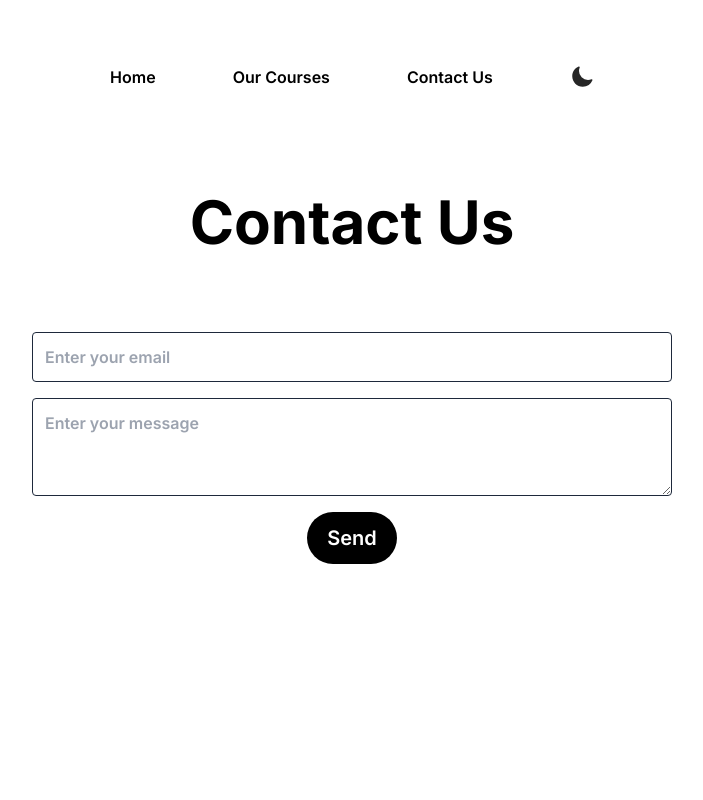
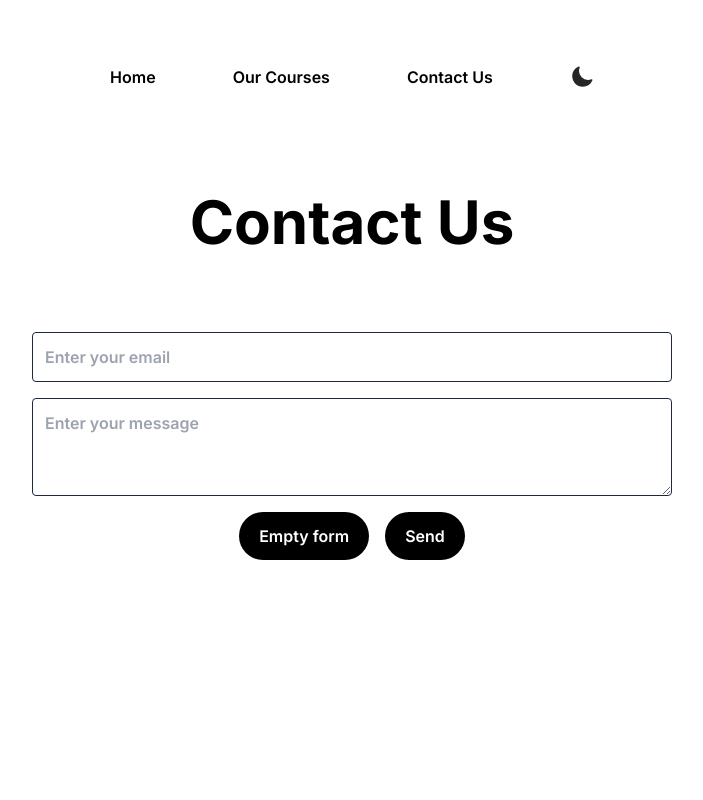
Before and after one commit to saurabh-tambolkar/music_app, a Next.js app: page /contact in a window 1280 px wide. Shown: the top 800 px of the page, without its empty margins (288-991 px from the left). Built offline with nearby package versions, Linux system fonts and the light colour scheme.

Commit message:
adding contact api's

```diff
--- a/package.json
+++ b/package.json
@@ -13,6 +13,7 @@
     "clsx": "^2.1.1",
     "framer-motion": "^11.3.5",
     "mini-svg-data-uri": "^1.4.4",
+    "mongoose": "^8.5.1",
     "next": "14.2.5",
     "react": "^18",
     "react-dom": "^18",
--- /dev/null
+++ b/src/app/api/contact/route.js
@@ -0,0 +1,19 @@
+import { Contact } from "@/data/models/contactModel";
+import { Mongo_Url } from "@/utils/db";
+import mongoose from "mongoose";
+import { NextResponse } from "next/server";
+
+export async function GET(req){
+    await mongoose.connect(Mongo_Url);
+    const data = await Contact.find();
+    // console.log(data)
+    return NextResponse.json({msg:data})
+}
+
+export async function POST(req){
+    let payload=await req.json();
+    await mongoose.connect(Mongo_Url);
+    let contactMsg = new Contact(payload)
+    let data = await contactMsg.save();
+    return NextResponse.json({data,success:true})
+}
--- a/src/app/contact/page.js
+++ b/src/app/contact/page.js
@@ -1,21 +1,76 @@
 'use client'
-import React from 'react'
+import React, { useState } from 'react'
+import { useRouter } from 'next/navigation';
 
 function page() {
+
+  const [email,setEmail] = useState("");
+  const [message,setMessage] = useState("");
+  const [error,setError] = useState(false)
+
+  const router = useRouter()
+
+  const emptyForm=()=>{
+    setEmail("");
+    setMessage("");
+    setError(false);
+  }
+
+  const handleSendMessage = async() =>{
+    if(!email || !message){
+      console.log("enter all the fields")
+      // alert("enter all the fields")
+      setError(true)
+    }
+    else{
+      let data = await fetch("/api/contact",{
+        method:"POST",
+        headers:{"Content-Type":"application/json"},
+        body:JSON.stringify({email,message})
+      })
+      let res = await data.json();
+      if(res.success!=true){
+        alert("cant send message right now")
+      }
+      else{
+        alert("message sent")
+        setEmail("");
+        setMessage("");
+        router.push('/')
+      }
+    }
+  }
+
   return (
     <div className='min-h-screen w-full py-12 pt-36 bg-white dark:bg-black flex flex-col items-center'>
       <h1 className='text-6xl text-center mt-12 font-bold text-black dark:text-white'>Contact Us</h1>
-      <div className='pt-20 mx-4 flex flex-col items-center space-y-4 w-full'>
-        <input placeholder='Enter your email' className='bg-white border border-slate-800 text-black p-3 font-semibold rounded dark:bg-slate-900 w-96 sm:w-3/6'/>
+      <div className='pt-20 mx-4 flex flex-col space-y-4 items-center w-full'>
+        <input placeholder='Enter your email' name='email' value={email} onChange={(e)=>setEmail(e.target.value)}  className='bg-white border border-slate-800 text-black p-3 font-semibold rounded dark:text-white dark:bg-slate-900 w-96 sm:w-3/6'/>
+        {
+            error &&
+          <p className='text-red-600 mt-0 text-xs font-semibold  '>enter valid email</p>
+        }
 
-        <textarea cols={4} rows={3} unselectable='false' placeholder='Enter your message' className='bg-white border border-slate-800 text-black p-3 font-semibold rounded w-96 sm:w-3/6 dark:bg-slate-900 '/>
+        <textarea cols={4} rows={3} unselectable='false' placeholder='Enter your message' name='message' value={message} onChange={(e)=>setMessage(e.target.value)} className='bg-white border border-slate-800 text-black p-3 font-semibold rounded w-96 sm:w-3/6 dark:text-white dark:bg-slate-900 '/>
+          {
+            error &&
+        <p className='text-red-600 mt-0 text-xs font-semibold'>enter valid message</p>
+          }
 
-        <button className='bg-black dark:bg-white px-5 p-3 rounded-full flex flex-row items-center space-x-2'>
-            <span className='text-xl font-semibold text-white dark:text-black'>
+        <div className='flex flex-row space-x-4'>
+        <button className='bg-black dark:bg-white px-5 p-3 rounded-full flex flex-row items-center space-y-2' onClick={emptyForm}>
+            <span className='text-md font-semibold text-white dark:text-black'>
+                Empty form
+            </span>
+
+        </button>
+        <button className='bg-black dark:bg-white px-5 p-3 rounded-full flex flex-row items-center space-y-2' onClick={handleSendMessage}>
+            <span className='text-md font-semibold text-white dark:text-black'>
                 Send
             </span>
 
         </button>
+        </div>
       </div>
     </div>
   )
--- /dev/null
+++ b/src/data/models/contactModel.js
@@ -0,0 +1,16 @@
+import mongoose from "mongoose";
+
+const contactModel = new mongoose.Schema({
+    email:{
+        type:String,
+        required:true
+    },
+    message:{
+        type:String,
+        required:true
+    }
+}, {
+    timestamps: true
+});
+
+export const Contact = mongoose.models.contact_info_messages || new mongoose.model("contact_info_messages",contactModel);
--- /dev/null
+++ b/src/utils/db.js
@@ -0,0 +1,2 @@
+const {MONGODB_USERNAME,MONGODB_PASS} = process.env;
+export const Mongo_Url = `mongodb+srv://${MONGODB_USERNAME}:${MONGODB_PASS}@cluster0.gywfyet.mongodb.net/music_app_nextjs_db?retryWrites=true&w=majority`
```
Also changed, not shown: 1 other file (tests, documents, lock files or other folders).
